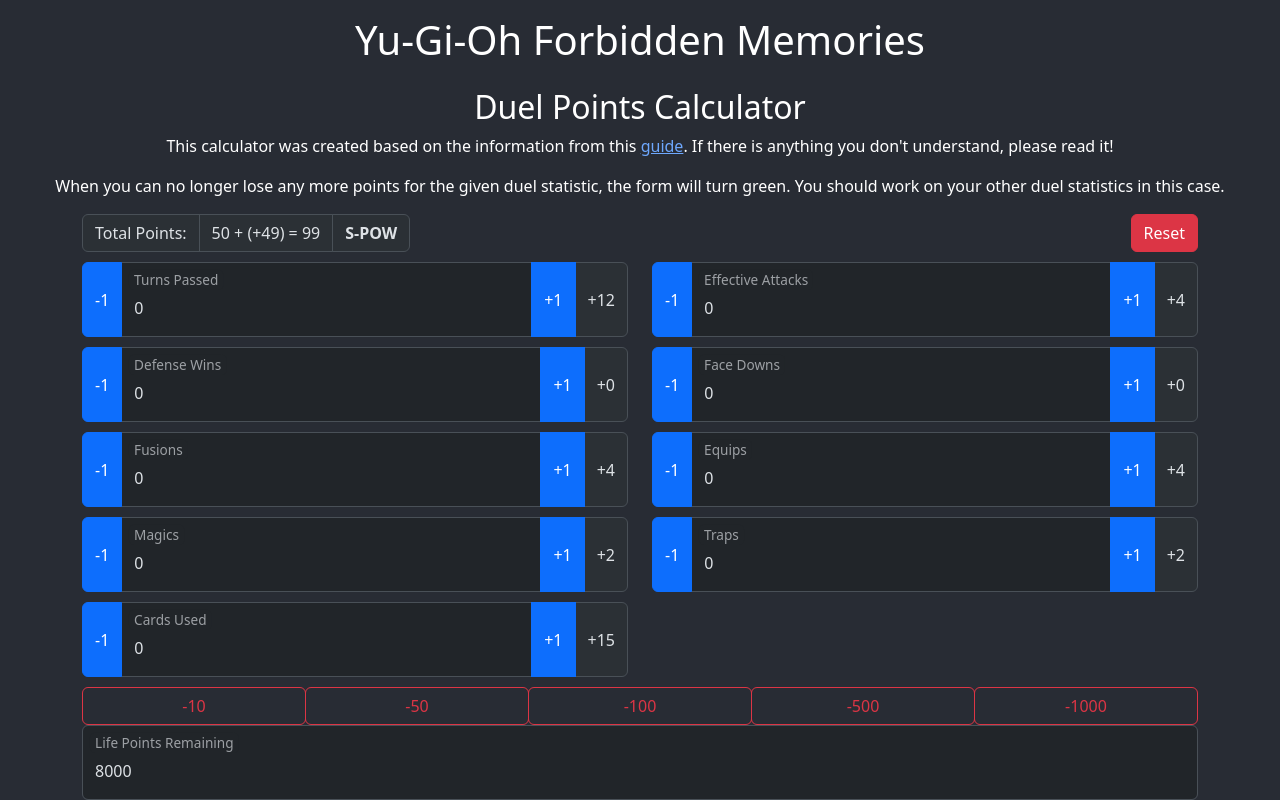
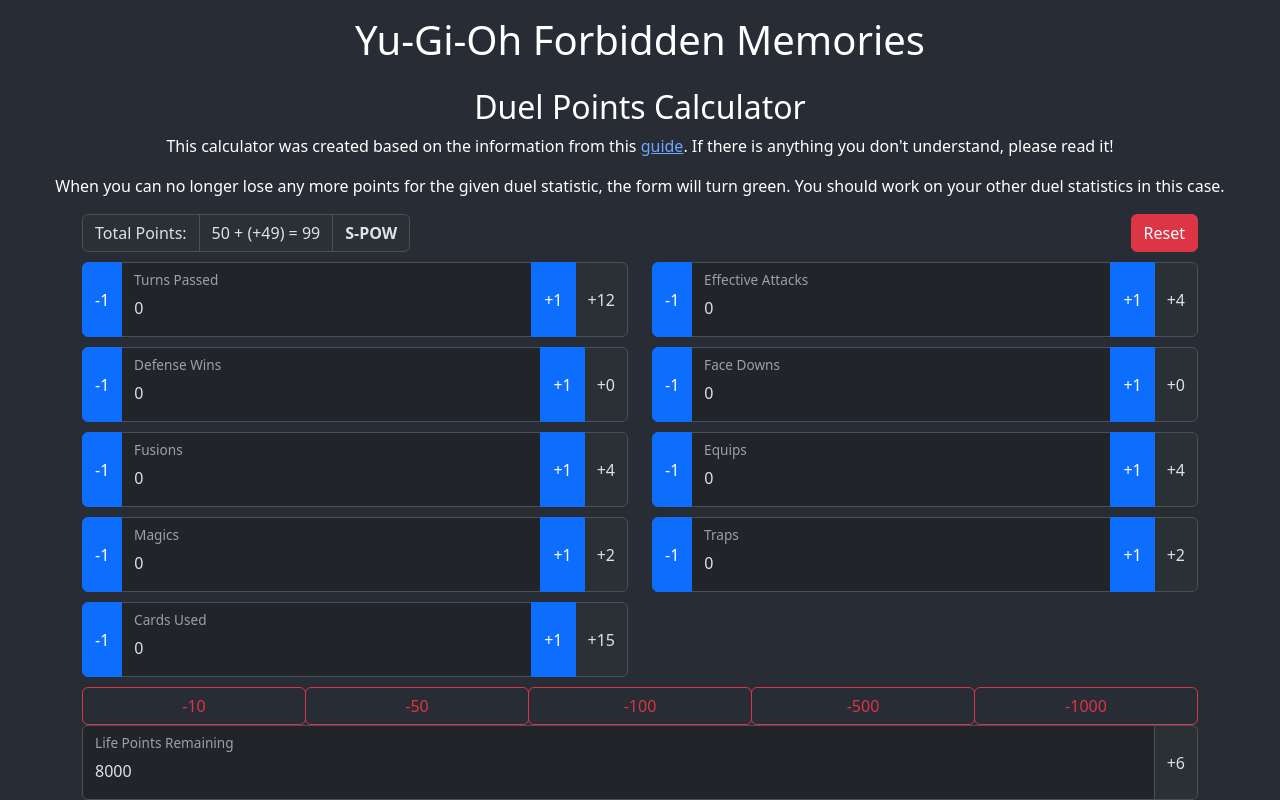
Before and after one commit to hosua/yugioh-fm-tools, a React (Create React App) app: page / in a window 1280 px wide. Shown: the top 800 px of the page. Built offline with nearby package versions, Linux system fonts and the light colour scheme.

Commit message:
move lifepoints output label

```diff
--- a/package.json
+++ b/package.json
@@ -20,7 +20,8 @@
     "test": "react-scripts test",
     "eject": "react-scripts eject",
 	"predeploy": "npm run build",
-	"deploy": "gh-pages -d build"
+	"deploy": "gh-pages -d build",
+	"clean": "rm -rf node_modules/.cache/gh-pages/"
   },
   "eslintConfig": {
     "extends": [
--- a/public/index.html
+++ b/public/index.html
@@ -24,7 +24,7 @@
       work correctly both with client-side routing and a non-root public URL.
       Learn how to configure a non-root public URL by running `npm run build`.
     -->
-    <title>React App</title>
+    <title>Yu-gi-Oh Forbidden Memories - Duel Points Calculator </title>
   </head>
   <body>
     <noscript>You need to enable JavaScript to run this app.</noscript>
--- a/src/App.js
+++ b/src/App.js
@@ -247,6 +247,7 @@
             </Col>
           ))}
         </InputGroup>
+        <InputGroup>
           <FloatingLabel label={`${label}`}>
             <Form.Control
               style={{ height: '75px' }}
@@ -257,10 +258,11 @@
               readOnly
               isValid={isValid}
             />
+          </FloatingLabel >
           <InputGroup.Text>{
             (calcPts(id) <= 0) ? calcPts(id) : "+" + calcPts(id)
           }</InputGroup.Text>
-        </FloatingLabel >
+        </InputGroup>
         <InputGroup>
           {lifePointIntervalsPos.map(interval => (
             <Col style={{ paddingLeft: '0', paddingRight: '0', display: 'flex', flexDirection: 'column' }}>
```
Lines whose indentation alone changed are shown as unchanged.
